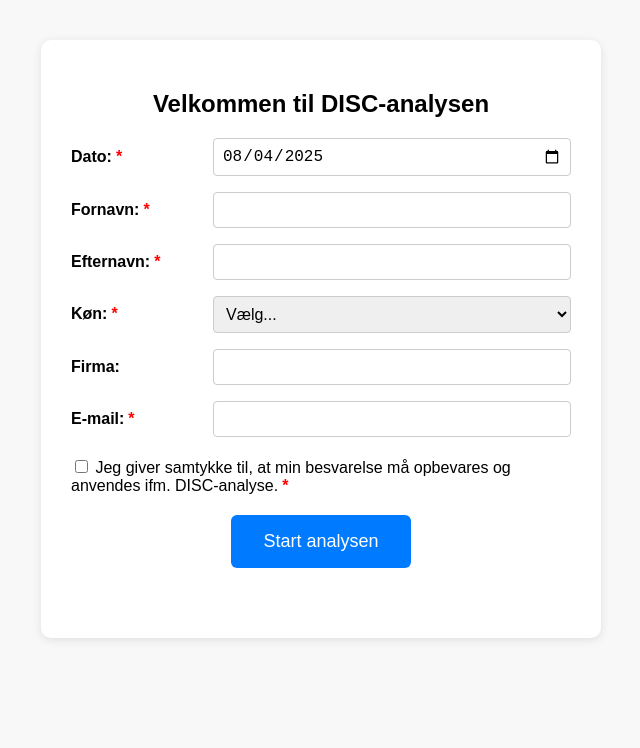
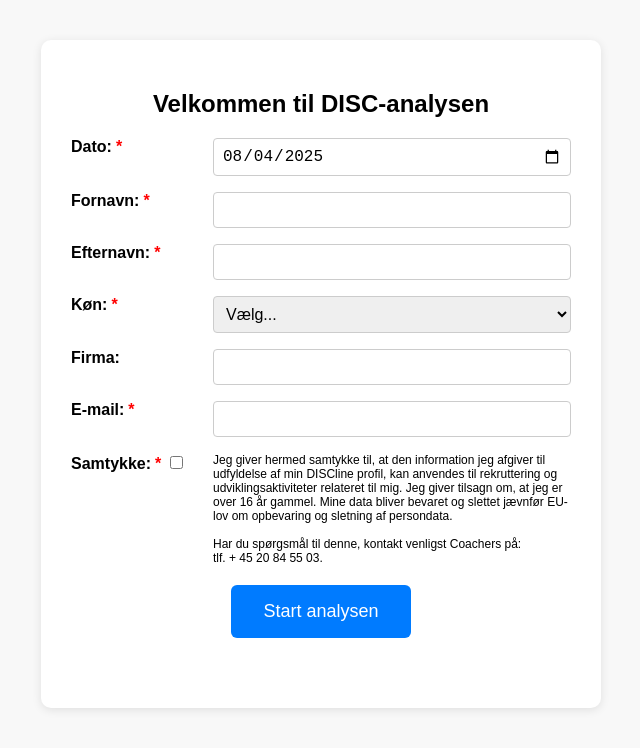
Before and after one commit to lukasbjohansen/DISC, a plain HTML site: page index.html in a window 1280 px wide. Shown: the whole page, without its empty margins (319-959 px from the left). Drawn offline with Linux system fonts and the light colour scheme.

Commit message:
Add files via upload

```diff
--- a/index.html
+++ b/index.html
@@ -52,7 +52,7 @@
   display: grid;
   grid-template-columns: 130px 1fr;
   gap: 12px;
-  align-items: center;
+  align-items: start;
   margin-bottom: 16px;
 }
 select:invalid {
@@ -71,6 +71,11 @@ select:invalid {
   font-size: 16px;
   border: 1px solid #ccc;
   border-radius: 4px;
+}
+.intro-field p {
+	margin: 0;
+	font-size: 12px;
+	font-weight: 100;
 }
 
   body {
@@ -190,7 +195,6 @@ select:invalid {
 	    <option value="Mand">Mand</option>
 	    <option value="Kvinde">Kvinde</option>
 	    <option value="Andet">Andet</option>
-	    <option value="Ønsker ikke at oplyse">Ønsker ikke at oplyse</option>
 	  </select>
   </div>
 
@@ -204,11 +208,15 @@ select:invalid {
     <input type="email" id="inputEmail" required>
   </div>
 
-  <div style="margin-top: 20px;">
-    <label>
-      <input type="checkbox" id="inputSamtykke" required>
-      Jeg giver samtykke til, at min besvarelse må opbevares og anvendes ifm. DISC-analyse.<span class="required">*</span>
-    </label>
+  <div class="intro-field">
+    <label>Samtykke:<span class="required">*</span>
+    <input type="checkbox" id="inputSamtykke" required></label>
+    <p>
+        Jeg giver hermed samtykke til, at den information jeg afgiver til udfyldelse af min DISCline profil,
+	    kan anvendes til rekruttering og udviklingsaktiviteter relateret til mig.
+	    Jeg giver tilsagn om, at jeg er over 16 år gammel. Mine data bliver bevaret og slettet jævnfør EU-lov om opbevaring og sletning af persondata.
+	    <br><br>Har du spørgsmål til denne, kontakt venligst Coachers på: <br>tlf. + 45 20 84 55 03.
+    </p>
   </div>
 
   <button onclick="startSurvey()" class="submit-button" style="margin-top: 20px;">Start analysen</button>
```
